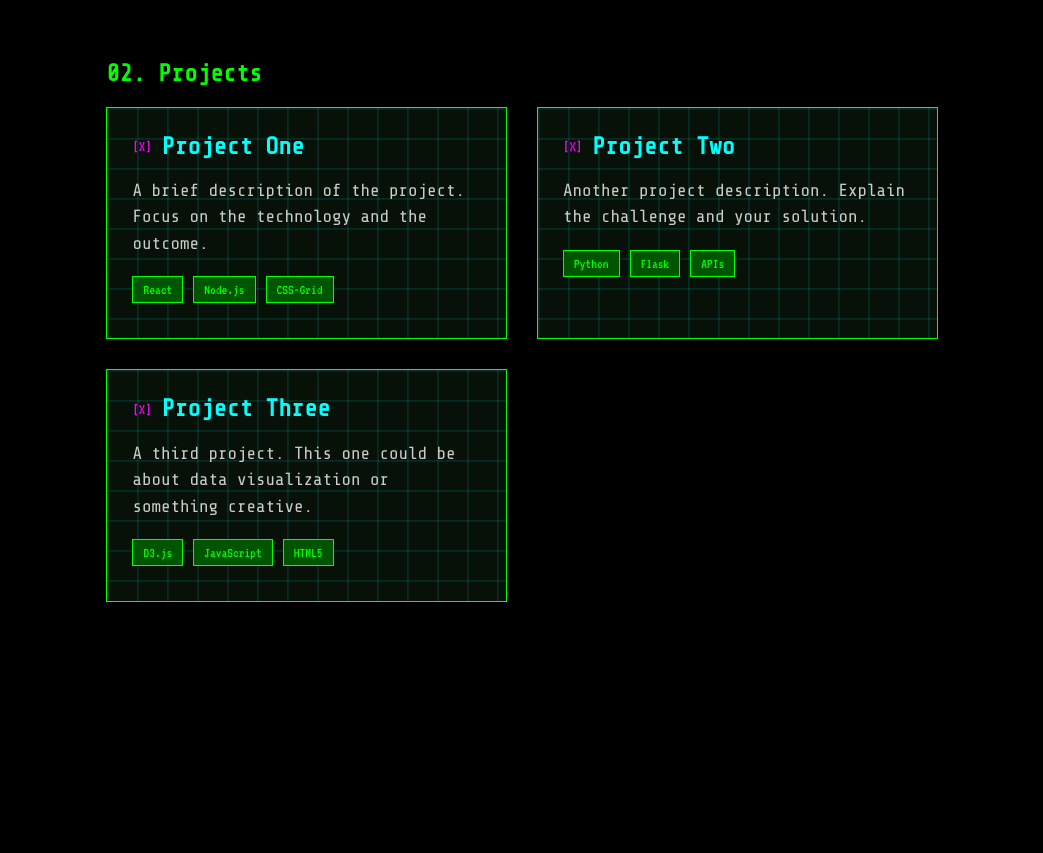
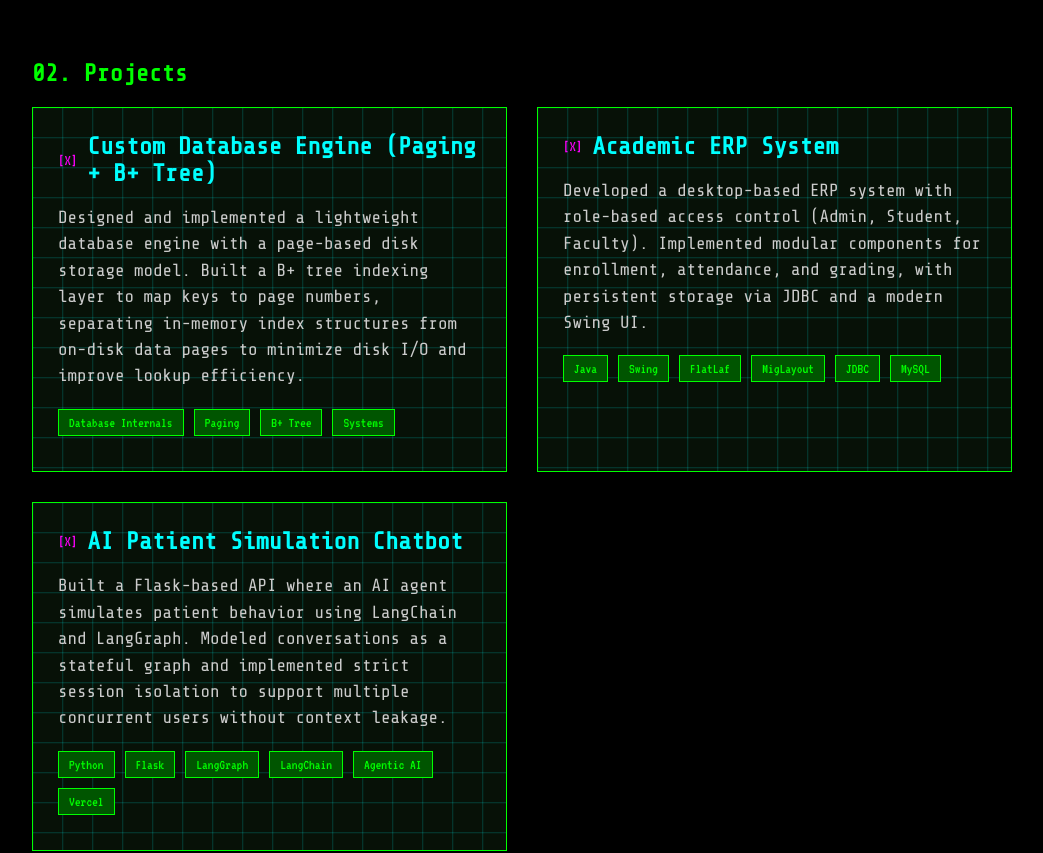
Before and after one commit to KarthikeyaAnna/karthikeya.info, a React (Create React App) app: page / in a window 1280 px wide. Shown: the part 1460-2313 px from the top of the page, without its empty margins (118-1161 px from the left). Built offline with nearby package versions, Linux system fonts and the light colour scheme.

Commit message:
Update project descriptions

```diff
--- a/package.json
+++ b/package.json
@@ -2,7 +2,7 @@
   "name": "karthikeya.info",
   "version": "0.1.0",
   "private": true,
-  "homepage": "https://KarthikeyaAnna.github.io/karthikeya.info",
+  "homepage": "https://karthikeya.info",
   "dependencies": {
     "@testing-library/dom": "^10.4.0",
     "@testing-library/jest-dom": "^6.6.3",
--- a/src/components/Projects.js
+++ b/src/components/Projects.js
@@ -4,21 +4,22 @@ import GridBackground from './GridBackground';
 
 const projects = [
     {
-        title: "Project One",
-        description: "A brief description of the project. Focus on the technology and the outcome.",
-        tags: ["React", "Node.js", "CSS-Grid"]
+        title: "Custom Database Engine (Paging + B+ Tree)",
+        description: "Designed and implemented a lightweight database engine with a page-based disk storage model. Built a B+ tree indexing layer to map keys to page numbers, separating in-memory index structures from on-disk data pages to minimize disk I/O and improve lookup efficiency.",
+        tags: ["Database Internals", "Paging", "B+ Tree", "Systems"]
     },
     {
-        title: "Project Two",
-        description: "Another project description. Explain the challenge and your solution.",
-        tags: ["Python", "Flask", "APIs"]
+        title: "Academic ERP System",
+        description: "Developed a desktop-based ERP system with role-based access control (Admin, Student, Faculty). Implemented modular components for enrollment, attendance, and grading, with persistent storage via JDBC and a modern Swing UI.",
+        tags: ["Java", "Swing", "FlatLaf", "MigLayout", "JDBC", "MySQL"]
     },
     {
-        title: "Project Three",
-        description: "A third project. This one could be about data visualization or something creative.",
-        tags: ["D3.js", "JavaScript", "HTML5"]
+        title: "AI Patient Simulation Chatbot",
+        description: "Built a Flask-based API where an AI agent simulates patient behavior using LangChain and LangGraph. Modeled conversations as a stateful graph and implemented strict session isolation to support multiple concurrent users without context leakage.",
+        tags: ["Python", "Flask", "LangGraph", "LangChain", "Agentic AI", "Vercel"]
     }
 ];
+
 
 const Projects = () => {
     return (
```
Also changed, not shown: 1 other file (tests, documents, lock files or other folders).
